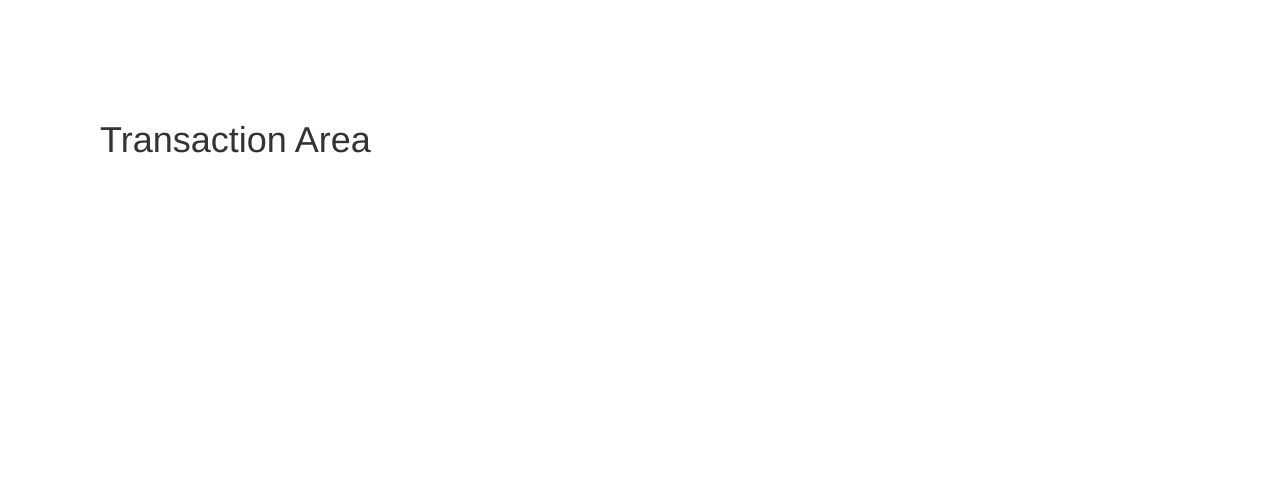
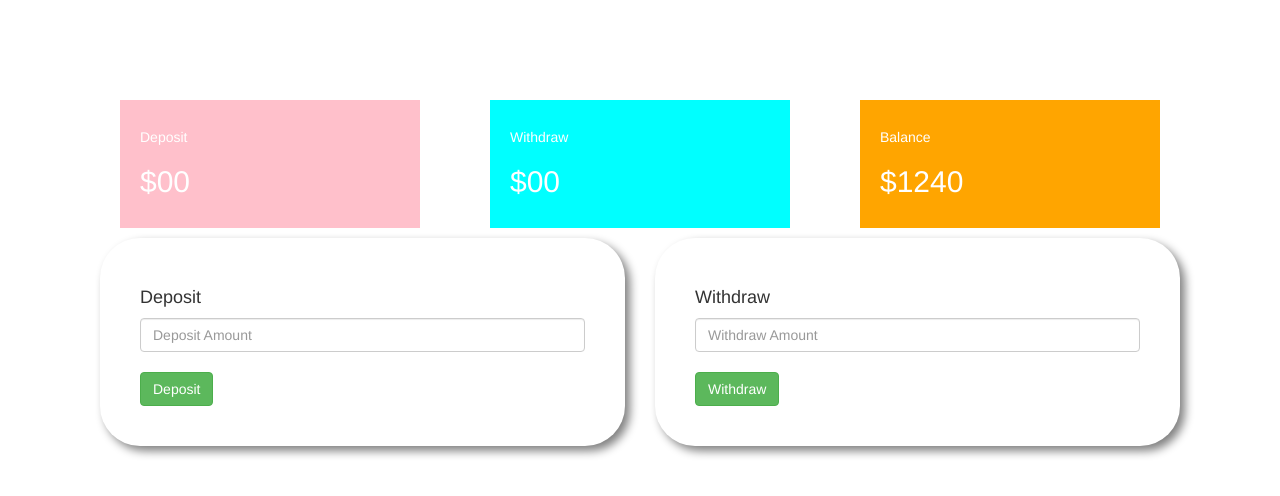
Before and after one commit to suparansharma/CentralBank_Debit_Credit_Javascript, a plain HTML site: page index.html in a window 1280 px wide. Both pictures are taken after a click on the button "Enter". Drawn offline with nearby package versions, Linux system fonts and the light colour scheme.

Commit message:
box are ready

```diff
--- a/index.html
+++ b/index.html
@@ -23,8 +23,60 @@
     </div>
 
     <div id="transaction-Area">
-        <h1>Transaction Area </h1>
+        <div class="row">
+            <div class="col-md-4">
+                <div class="deposit status">
+                    <h5>Deposit</h5>
+                <h2>$00</h2>
+                </div>
+            </div>
+            <div class="col-md-4">
+
+                <div class="withdraw status">
+                    <h5>Withdraw</h5>
+                    <h2>$00</h2>
+                </div>
+
+            </div>
+            <div class="col-md-4">
+
+                <div class="balance status">
+                <h5>Balance</h5>
+                <h2>$1240</h2>
+                </div>
+
+            </div>
+        </div>
+
+
+        <div class="row">
+            <div class="col-md-6">
+                <div class="submit-area">
+
+                <h4>Deposit</h4>
+                <input type="text" class="form-control" placeholder="Deposit Amount">
+                <br>
+                <button class="btn btn-success">Deposit</button></div>
+
+                </div>
+
+            <div class="col-md-6">
+
+                <div class="submit-area">
+
+                <h4>Withdraw</h4>
+                <input type="text" class="form-control" placeholder="Withdraw Amount">
+                <br>
+                <button class="btn btn-success">Withdraw</button>
+
+                </div>
+
+            </div>
+        </div>
     </div>
+
+
+
 
     <script>
 
--- a/style.css
+++ b/style.css
@@ -13,3 +13,22 @@ body{
 #transaction-Area{
     display: none;
 }
+
+.deposit{
+    background-color: pink;
+}
+
+.withdraw{
+    background-color: aqua;
+}
+
+
+.balance{
+    background-color:orange;
+}
+
+.status{
+    margin:0 20px;
+    color:white;
+    padding:20px;
+}
```
